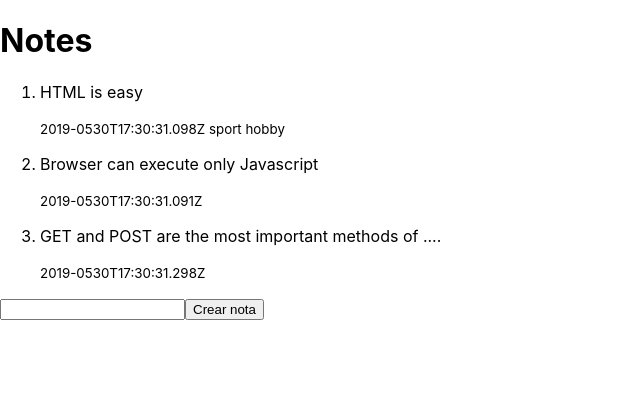
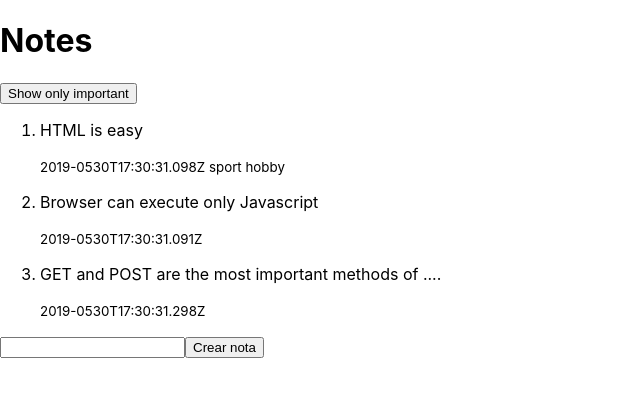
Before and after one commit to Alejandro929202/midudev-bootcamp, a React (Create React App) app in the folder part4/: page / in a window 1280 px wide. Shown: the top 396 px of the page, without its empty margins (0-640 px from the left). Built offline with nearby package versions, Linux system fonts and the light colour scheme.

Commit message:
fin cap4

```diff
--- a/part4/src/App.js
+++ b/part4/src/App.js
@@ -14,12 +14,14 @@ import { useState } from 'react';
 export default function App(props){
   const [notes, setNotes] = useState(props.notes);
   const [newNote, setNewNote] = useState("");
+  const [showAll, setShowAll] = useState(true);
 
   const handleChange = (event) => {
     setNewNote(event.target.value);
   }
 
-  const handleClick = (event) => {
+  const handleSubmit = (event) => {
+    event.preventDefault();
     console.log('crear nota');
     const noteToAddToState = {
       id:notes.lenght + 1,
@@ -34,19 +36,29 @@ export default function App(props){
 
   }
 
+  const handleShowAll = () => {
+    setShowAll(() => !showAll);
+  }
+
   if(typeof notes === "undefined" || notes.lenght === 0){
     return "No tenemos notas que mostrar";
   }
   return (
   <div>
     <h1>Notes</h1>
+    <button onClick={handleShowAll}>{showAll ? "Show only important" : "show all"}</button>
       <ol>
-          {notes.map((note) => <Note key={note.id} {...note} />)}
+          {notes
+          .filter(note => {
+            if (showAll === true) return true;
+            return note.important === true;
+          })
+          .map((note) => <Note key={note.id} {...note} />)}
       </ol>
-      <div>
+      <form onSubmit={handleSubmit}>
           <input type='text' onChange={handleChange} />
-          <button onClick={handleClick}>Crear nota</button>
-      </div>
+          <button>Crear nota</button>
+      </form>
   </div>
   );
 };
```
